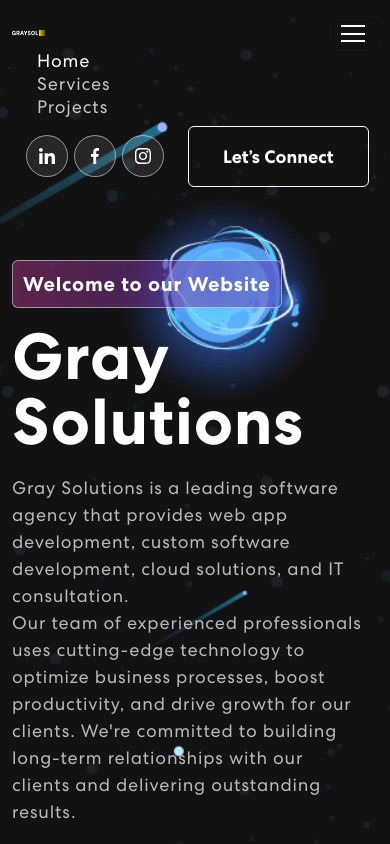
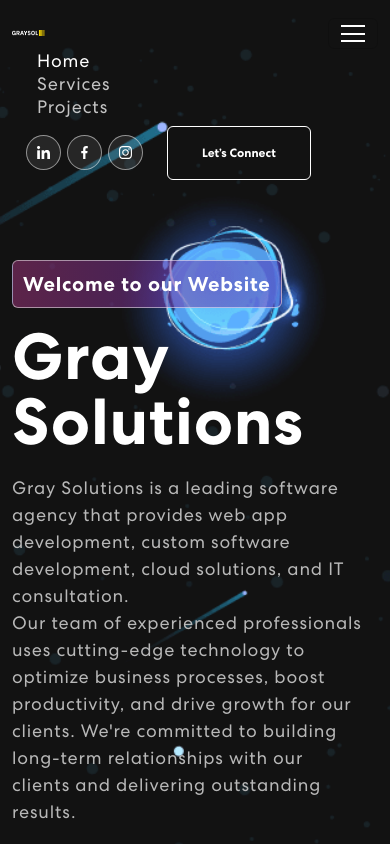
Before and after one commit to thehamzza/Graysol-Web-App, a React (Create React App) app: page / in a window 390 px wide. Both pictures are taken after a click on the button 353 px from the left and 33 px from the top of the page. Shown: the top 844 px of the page. Built offline with nearby package versions, Linux system fonts and the light colour scheme.

Commit message:
Added changes in navbar

```diff
--- a/src/App.css
+++ b/src/App.css
@@ -959,7 +959,17 @@ Media Queries for tabs and mobile devices
   }
 
   .testimonial-slider-item{
-    width: 100% !important;
+    width: 90% !important;
+  }
+
+  .small-screen-button{
+    font-size: 12px !important;
+    height: 50% !important;
+  }
+
+  .navbar-social-icons{
+    width: 35px !important;
+    height: 35px !important;
   }
 }
 
--- a/src/components/NavBar.js
+++ b/src/components/NavBar.js
@@ -73,18 +73,24 @@ export const NavBar = () => {
             </Nav>
             <span className='navbar-text'>
               <div className='social-icon'>
-                <a href='https://www.linkedin.com/company/gray-solutions/'>
+                <a
+                  className='navbar-social-icons'
+                  href='https://www.linkedin.com/company/gray-solutions/'
+                >
                   <img src={navIcon1} alt='' />
                 </a>
-                <a href='https://www.fiverr.com/itshamza100/'>
+                <a
+                  className='navbar-social-icons'
+                  href='https://www.fiverr.com/itshamza100/'
+                >
                   <img src={navIcon2} alt='' />
                 </a>
-                <a href='#'>
+                <a className='navbar-social-icons' href='#'>
                   <img src={navIcon3} alt='' />
                 </a>
               </div>
               <HashLink to='#connect'>
-                <button className='rounded-md'>
+                <button className='rounded-md small-screen-button'>
                   <span>Let’s Connect</span>
                 </button>
               </HashLink>
```
